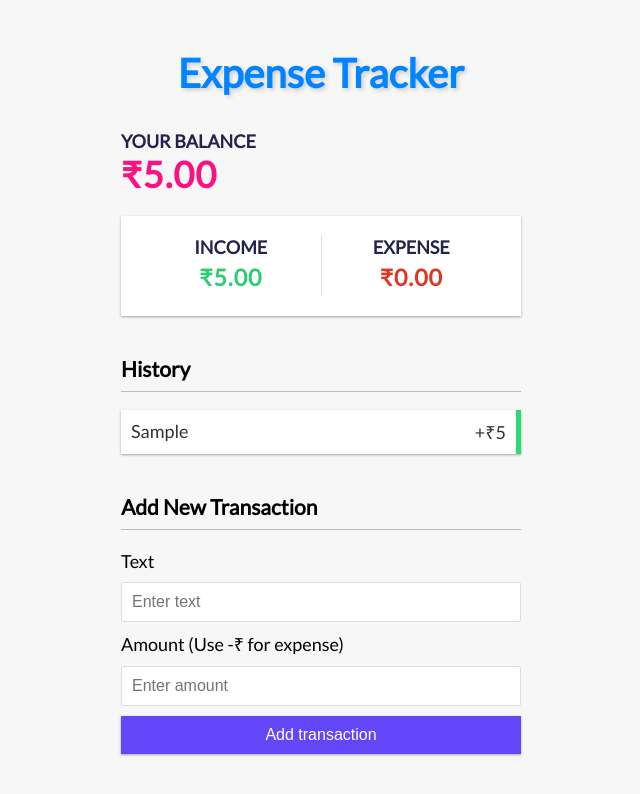
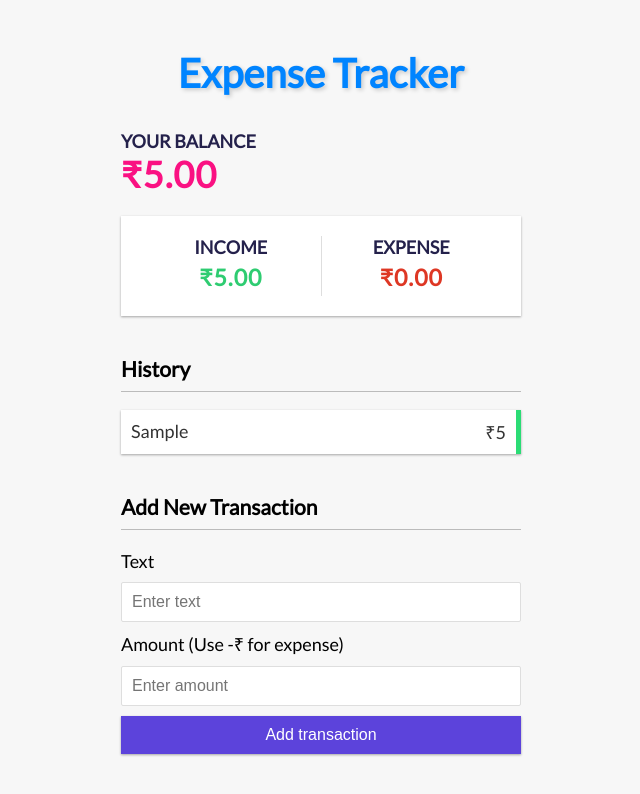
Before and after one commit to PREDEEP464/expense-tracker-react, a React (Create React App) app: page / in a window 1280 px wide. Both pictures are taken after typing "Sample", "5" into the empty fields and a click on the button "Add transaction". Shown: the top 794 px of the page, without its empty margins (319-959 px from the left). Built offline with nearby package versions, Linux system fonts and the light colour scheme.

Commit message:
Final changes done

```diff
--- a/src/App.css
+++ b/src/App.css
@@ -101,7 +101,7 @@ input[type='number'] {
 
 .btn {
   cursor: pointer;
-  background-color: #6346f7;
+  background-color: #5c43db;
   box-shadow: var(--box-shadow);
   color: #fff;
   border: 0;
@@ -112,6 +112,9 @@ input[type='number'] {
   width: 100%;
 }
 
+.btn:hover {
+  background-color: #3e1cfe; /* Change background color on hover */
+}
 
 .btn:focus,
 .delete-btn:focus {
--- a/src/components/Transaction.js
+++ b/src/components/Transaction.js
@@ -8,7 +8,7 @@ export const Transaction = ({ transaction }) =>  {
 
   return (
     <li className={transaction.amount < 0 ? 'minus' : 'plus'}>
-        {transaction.text} <span>{sign}₹{Math.abs(transaction.amount)}</span><button onClick={() => deleteTransaction(transaction.id)} className="delete-btn">x</button>
+        {transaction.text} <span>₹{Math.abs(transaction.amount)}</span><button onClick={() => deleteTransaction(transaction.id)} className="delete-btn">x</button>
     </li>
   )
 }
```
